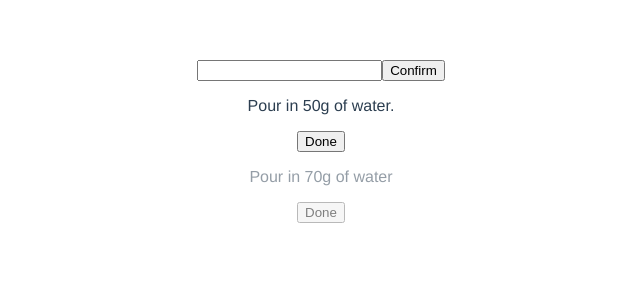
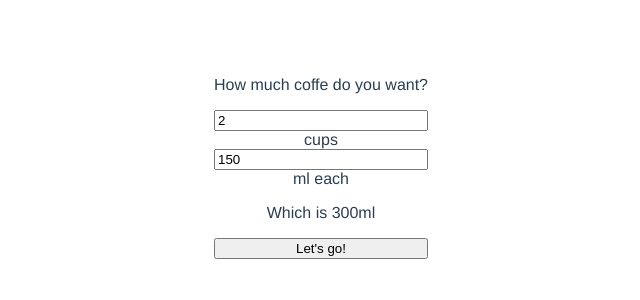
Before and after one commit to BartoszGamza/brevue, a Vue app: page / in a window 1280 px wide. Shown: the top 300 px of the page, without its empty margins (319-959 px from the left). Built offline with nearby package versions, Linux system fonts and the light colour scheme.

Commit message:
refactor

```diff
--- a/src/components/Countdown.vue
+++ b/src/components/Countdown.vue
@@ -1,24 +1,23 @@
 <template>
-  <div>
-    <!-- DEMO TIMER -->
-    <div>
-      <div v-if="!confirmed">
-        <input type="number" v-model="time">
-        <button @click="confirmTime">Confirm</button>
+  <div class="wrapper">
+    <div class="method-form" v-if="!accepted">
+      <p>How much coffe do you want?</p>
+      <input id="numberOfcups" type="number" v-model="form.numberOfCups">
+      <label for="numberOfcups">cups</label>
+      <input id="cupSize" type="number" v-model="form.cupSize">
+      <label for="cup">ml each</label>
+      <p>Which is {{ waterAmount }}ml </p>
+      <button @click="accepted = true">Let's go!</button>
+    </div>
+    <div class="steps" v-if="accepted && !recipeEnded">
+      <p>{{ currentStep.text }}</p>
+      <button v-if="!waiting" @click="stepCompleted(currentStep)">Done</button>
+      <div v-else>
+        <p>now wait: {{ time }}</p>
       </div>
-      <div v-if="confirmed">{{ time }}</div>
     </div>
-
-    <!-- STEPS POC -->
-    <div>
-      <div v-for="(step, key) in v60" :key="key" :class="{'step--inactive': !step.current}">
-        <p>{{ step.text }}</p>
-        <button @click="stepCompleted(step, key)">Done</button>
-        <div v-if="step.completed">
-          <p>now wait:</p>
-          <div>{{ time }}</div>
-        </div>
-      </div>
+    <div v-if="recipeEnded">
+      Congratulations, let the remaining water go through and enjoy your coffee!
     </div>
   </div>
 </template>
@@ -28,30 +27,48 @@ export default {
   data () {
     return {
       time: null,
-      confirmed: false,
-      v60: [
+      waiting: false,
+      accepted: false,
+      form: {
+        cupSize: 150,
+        numberOfCups: 2,
+      },
+      currentStepKey: 0
+    }
+  },
+  computed: {
+    waterAmount () {
+      return this.form.numberOfCups * this.form.cupSize
+    },
+    coffeAmount () {
+      return this.waterAmount * 6 / 100
+    },
+    recipe () {
+      const blooming = this.coffeAmount * 2
+      return [
         {
-          current: true,
-          text: 'Pour in 50g of water.',
-          completed: false,
-          wait: 20,
-          next: 'Pour in 70g of water'
+          text: `Grind ${this.coffeAmount}g (${this.coffeAmount / 6} spoons) of coffee,
+          boil ${this.waterAmount}ml of water`,
         },
         {
-          current: false,
+          text: `Pour in ${blooming}g of water.`,
+          wait: 30,
+        },
+        {
           text: 'Pour in 70g of water',
           wait: 20,
-          completed: false,
-          next: 'Pour in 80g of water'
         }
       ]
+    },
+    currentStep () {
+      return this.recipe[this.currentStepKey]
+    },
+    recipeEnded () {
+      // intentionally the steps can go 1 more longer than arrays length which marks the finish
+      return (this.currentStepKey === (this.recipe.length))
     }
   },
   methods: {
-    confirmTime () {
-      this.confirmed = true
-      this.countdown()
-    },
     setTimer (seconds) {
       this.time = seconds
       this.countdown()
@@ -63,26 +80,42 @@ export default {
           this.countdown()
         }, 1000)
       } else {
-        this.confirmed = false
+        this.waiting = false
         this.nextStep()
       }
     },
-    stepCompleted (step, key) {
-      this.v60[key].completed = true
-      this.time = step.wait
-      this.countdown()
+    stepCompleted (step) {
+      if (step.wait) {
+        this.time = step.wait
+        this.countdown()
+        this.waiting = true
+      } else {
+        this.nextStep()
+      }
     },
     nextStep () {
-      const currentStep = this.v60.findIndex(step => step.current)
-      this.v60[currentStep].current = false
-      this.v60[currentStep + 1].current = true
+      if (!this.recipeEnded) {
+        this.currentStepKey++
+      }
     }
   }
 }
 </script>
 
 <style scoped>
+.wrapper {
+  display: flex;
+  justify-content: center
+}
+
+.method-form {
+  max-width: 300px;
+  display: flex;
+  flex-flow: column;
+}
+
 .step--inactive {
-  opacity: 0.5;
+  display: none;
 }
+
 </style>
```
